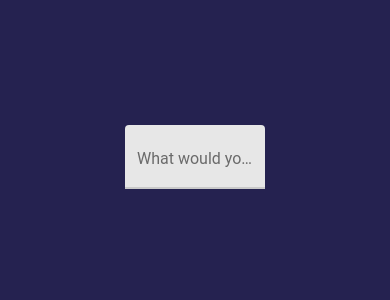
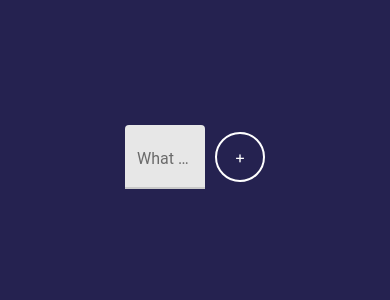
Before and after one commit to ed3899/react-native-docs, a React Native app: screen /Modal in a window 390 px wide. Shown: the top 300 px of the page. Built offline with nearby package versions, Linux system fonts and the light colour scheme.

Commit message:
adding a button

```diff
--- a/components/RoundedButton.tsx
+++ b/components/RoundedButton.tsx
@@ -32,13 +32,19 @@ export type RoundedButtonPropsT = {
 };
 
 const RoundedButton: React.FC<Partial<RoundedButtonPropsT>> = props_ => {
-  const {style, textStyle, size = 2, title = "Default title", onPress} = props_;
+  const {
+    style,
+    textStyle,
+    size = 125,
+    title = "Default title",
+    onPress,
+  } = props_;
 
   return (
     <TouchableOpacity
-      style={[styles(size, colors).text, textStyle]}
+      style={[styles(size, colors).radius, style]}
       onPress={onPress}>
-      <Text style={[styles(size, colors).text, textStyle]}>{title}</Text>;
+      <Text style={[styles(size, colors).text, textStyle]}>{title}</Text>
     </TouchableOpacity>
   );
 };
--- a/features/Focus.tsx
+++ b/features/Focus.tsx
@@ -4,6 +4,7 @@ import {View, Text, StyleSheet} from "react-native";
 
 //% comps
 import {TextInput} from "react-native-paper";
+import RoundedButton from "../components/RoundedButton";
 
 //% utils
 import {colors} from "../utils";
@@ -13,9 +14,16 @@ const styles = StyleSheet.create({
     flex: 1,
   },
   inputContainer: {
-    flex: 0.5,
     padding: 25,
     justifyContent: "flex-start",
+    flexDirection: "row",
+  },
+  textInput: {
+    flex: 1,
+    marginRight: 10,
+  },
+  button: {
+    justifyContent: "center",
   },
 });
 
@@ -26,9 +34,13 @@ export const Focus = () => {
     <View style={styles.container}>
       <View style={styles.inputContainer}>
         <TextInput
+          style={styles.textInput}
           onChangeText={text_ => setSubject(text_)}
           label="What would you like to focus on?"
         />
+        <View style={styles.button}>
+          <RoundedButton title="+" size={50} />
+        </View>
       </View>
     </View>
   );
```
